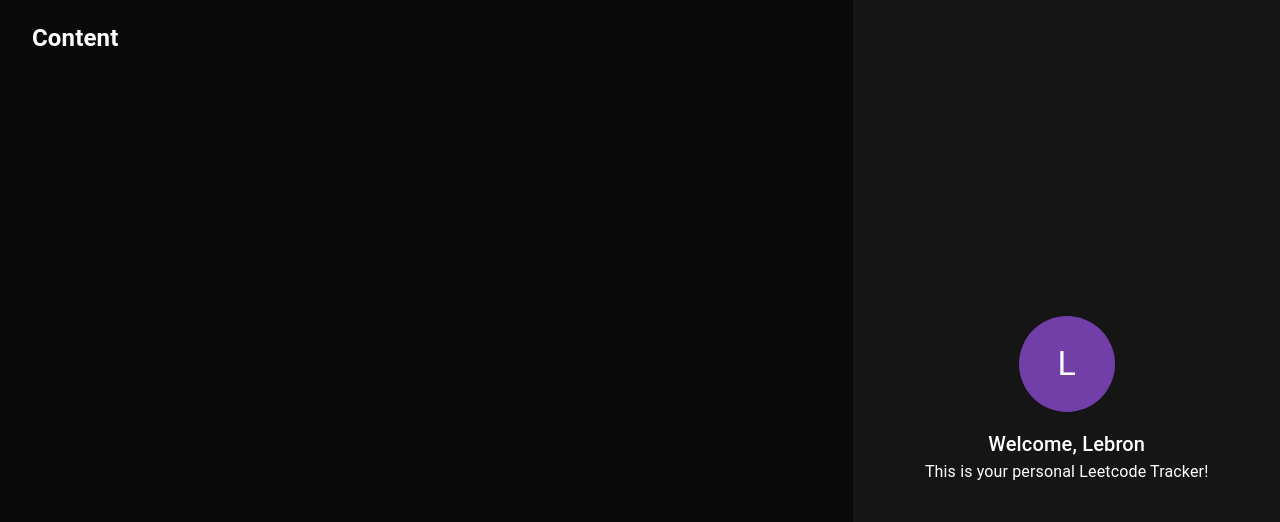
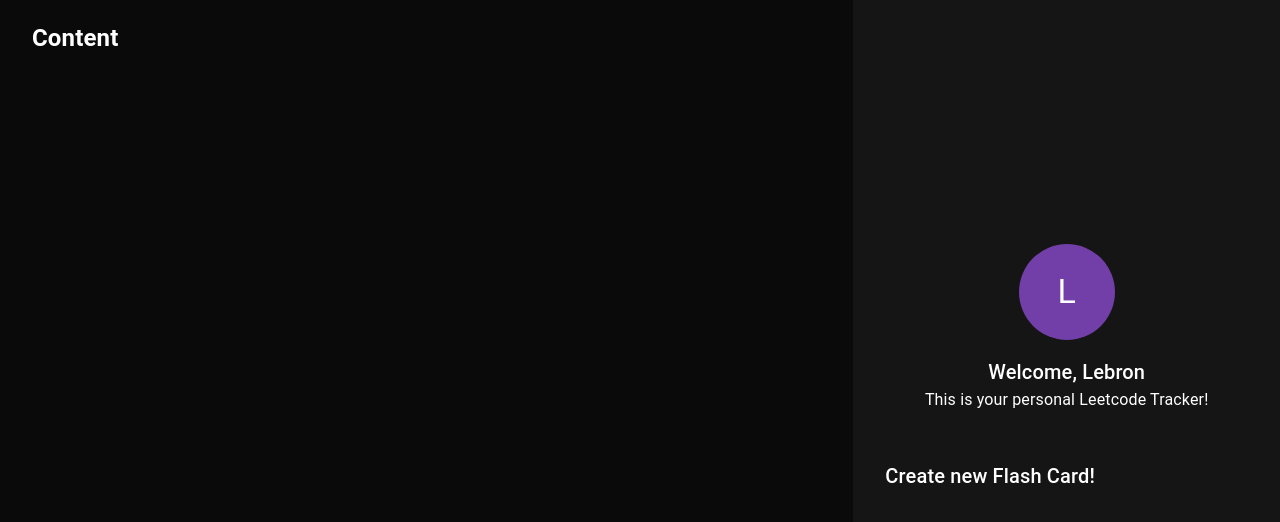
Before and after one commit to minugrammer0725/AlgoTrack, a React (Vite) app: page / in a window 1280 px wide. Shown: the top 522 px of the page. Built offline with nearby package versions, Linux system fonts and the light colour scheme.

Commit message:
added form to sidebar

```diff
--- a/src/components/sidebar/Sidebar.tsx
+++ b/src/components/sidebar/Sidebar.tsx
@@ -3,6 +3,7 @@ import { FC, ReactElement } from 'react';
 import { Grid } from '@mui/material';
 
 import Profile from '../profile/Profile';
+import AddForm from '../form/AddForm';
 
 const Sidebar: FC = (): ReactElement => {
 
@@ -20,6 +21,7 @@ const Sidebar: FC = (): ReactElement => {
       alignItems: 'center'
     }}>
       <Profile name='Lebron'/>
+      <AddForm />
     </Grid>
   )
 }
```
